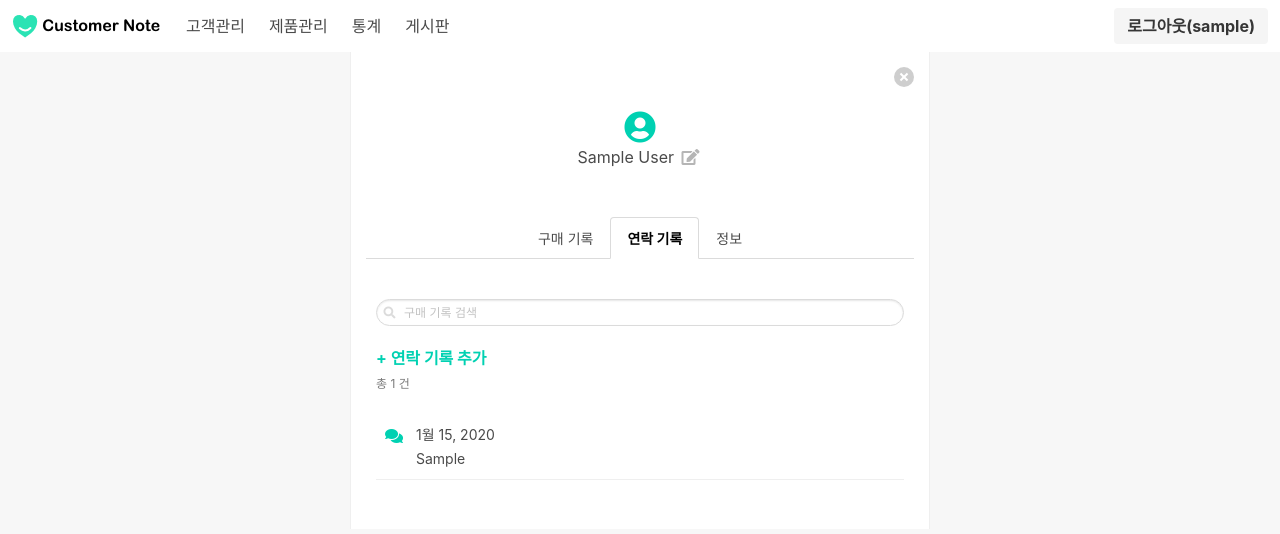
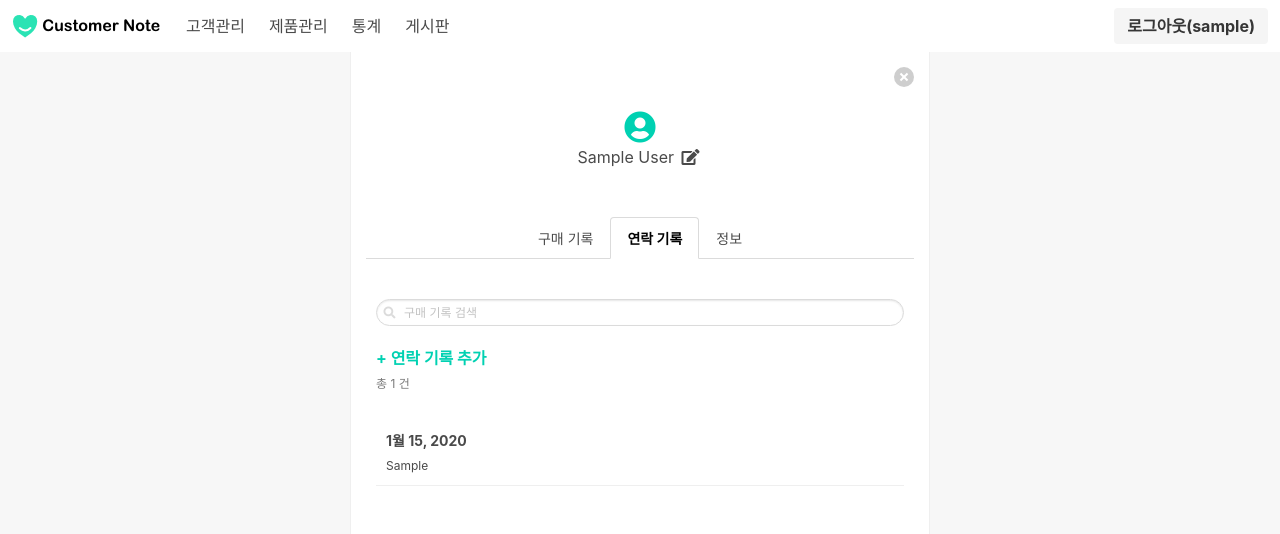
Before and after one commit to gamtoggi/customer-note, a Django app: page /customers/1/contacts in a window 1280 px wide. Shown: the top 534 px of the page. Run offline with Django 3.2, Linux system fonts and the light colour scheme; a user stored in the database is signed in; tables that the repository leaves empty hold one stand-in row (values such as "Sample post"); some libraries are stand-ins or nearby versions.

Commit message:
form 수정

```diff
--- a/customers/templates/customers/detail/common/partial/header.html
+++ b/customers/templates/customers/detail/common/partial/header.html
@@ -17,7 +17,7 @@
           <div class="js-info-container">
             <span>{{ customer.name|default:'없음' }}</span>
             <span class="icon">
-              <i class="fas fa-edit has-text-grey-light"></i>
+              <i class="fas fa-edit"></i>
             </span>
           </div>
         </div>
--- a/customers/templates/customers/detail/contacts/partial/contacts.html
+++ b/customers/templates/customers/detail/contacts/partial/contacts.html
@@ -16,7 +16,7 @@
 <!-- Add Customer -->
 <div class="padding10box">
   <div class="container">
-    <div class="js-partial-btn" data-url="{% url 'customers:contacts_create_ajax' customer.pk %}" data-target=".js-new-form-container">
+    <div class="js-partial-btn" data-url="{% url 'customers:contacts_create_ajax' customer.pk %}" data-target="#js-form-container">
       <a class="has-text-weight-bold has-text-primary">+ 연락 기록 추가</a>
     </div>
     <p><small class="has-text-grey is-size-7">총 {{ contacts_count|default:0 }} 건</small></p>
@@ -36,32 +36,15 @@
 </div>
 
 <!-- form -->
-<div class="js-new-form-container"></div>
+<div id="js-form-container"></div>
 
 <div class="padding10box">
   <div>
     {% for contact in contacts %}
-    <div class="contact-box">
-      <div class="js-edit" data-url="{% url 'customers:contacts_update_ajax' contact.customer.pk contact.pk %}">
-        <div class="js-info-container">
-          <table class="contact-table">
-            <tr>
-              <th>
-                <span class="icon is-small">
-                  <i class="fas fa-comments has-text-primary"></i>
-                </span>
-              </th>
-              <td>{{ contact.contacted_at }}</td>
-            </tr>
-            <tr>
-              <th></th>
-              <td>
-                {{ contact.memo }}
-              </td>
-            </tr>
-          </table>
-        </div>
-        <div class="js-form-container"></div>
+    <div class="info-box">
+      <div class="js-partial-btn" data-url="{% url 'customers:contacts_update_ajax' contact.customer.pk contact.pk %}" data-target="#js-form-container">
+        <p class="info-title"><b>{{ contact.contacted_at }}</b></p>
+        <p class="info-content">{{ contact.memo }}</p>
       </div>
     </div>
     {% endfor %}
--- /dev/null
+++ b/customers/templates/customers/detail/contacts/partial/create_form.html
@@ -0,0 +1 @@
+{% include './form.html' with title='새 연락 기록' %}
--- /dev/null
+++ b/customers/templates/customers/detail/contacts/partial/update_form.html
@@ -0,0 +1 @@
+{% include './form.html' with title='연락 기록 수정' %}
--- a/customers/templates/customers/detail/info/partial/info_row.html
+++ b/customers/templates/customers/detail/info/partial/info_row.html
@@ -5,7 +5,7 @@
       <span class="is-pulled-left">{{ value }}</span>
       <div>
         <span class="icon is-pulled-right">
-          <i class="fas fa-edit has-text-grey"></i>
+          <i class="fas fa-edit"></i>
         </span>
       </div>
     </div>
--- a/customers/views.py
+++ b/customers/views.py
@@ -130,7 +130,7 @@ def customer_contacts_create_ajax(request, pk):
         context = { 'form': form }
 
         return render_ajax_response(
-                template='customers/detail/contacts/partial/form.html',
+                template='customers/detail/contacts/partial/create_form.html',
                 request=request,
                 context=context)
 
@@ -156,7 +156,7 @@ def customer_contacts_update_ajax(request, pk, contact_pk):
         form = forms.ContactForm(instance=contact)
         context = { 'form': form }
         return render_ajax_response(
-                template='customers/detail/contacts/partial/form.html',
+                template='customers/detail/contacts/partial/update_form.html',
                 request=request,
                 context=context)
 
--- a/static/css/mystyle.css
+++ b/static/css/mystyle.css
@@ -173,21 +173,21 @@ li.is-active span {
   width: 100%
 }
 
-.purchase-box {
+.info-box {
   padding: 10px;
   border-bottom: 1px solid #efefef;
 }
 
-.purchase-box .purchase-name {
+.info-box .info-title {
   font-size: 14px;
   margin: 6px 0 6px;
 }
 
-.purchase-box .purchase-revenue {
+.info-box .info-small {
   font-size: 11px;
 }
 
-.purchase-box .purchase-date {
+.info-box .info-content {
   font-size: 12px;
   margin-top: 6px;
 }
```
Also changed, not shown: customers/templates/customers/detail/contacts/partial/form.html (+14 -4 lines), customers/templates/customers/detail/info/partial/form.html (+4 -4 lines), customers/templates/customers/detail/info/partial/info.html (+10 -7 lines), customers/templates/customers/detail/purchases/partial/purchases.html (+4 -4 lines), customers/templates/customers/list/partial/form.html (+9 -15 lines).
